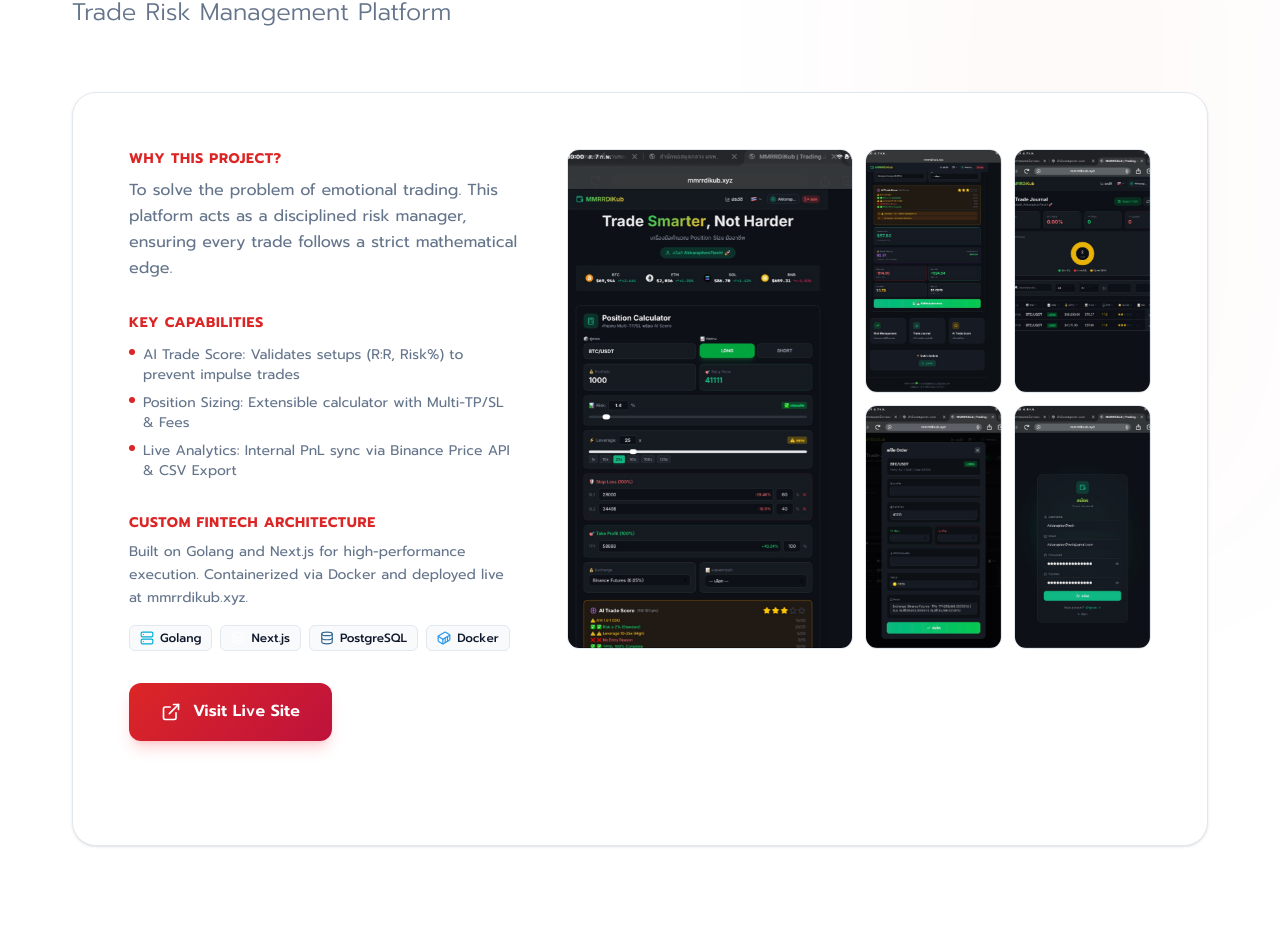
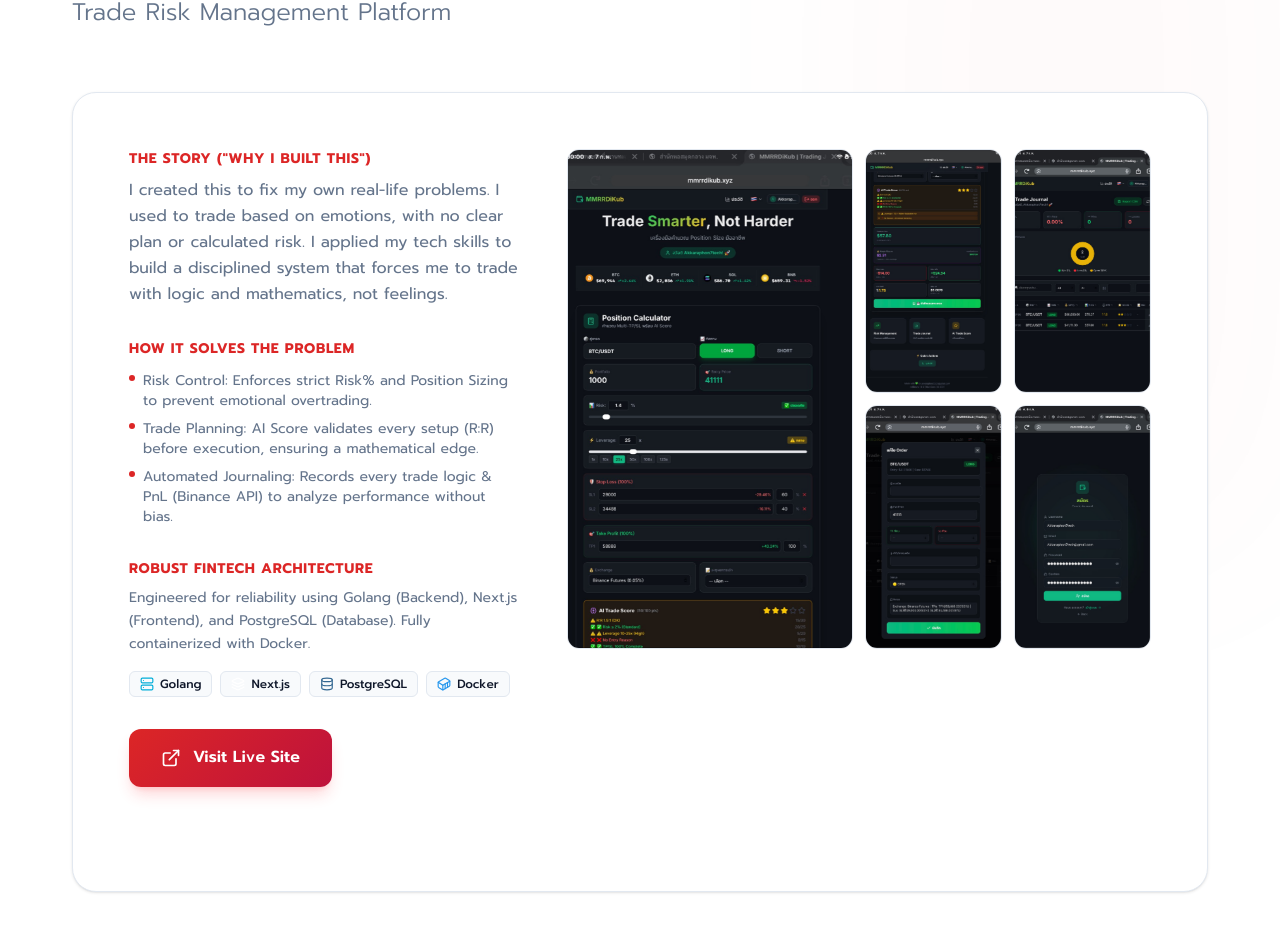
Before and after one commit to KhomTech/resumeakkaraphon, a Next.js app: page / in a window 1280 px wide. Shown: the part 1190-2115 px from the top of the page. Built offline with nearby package versions, Linux system fonts and the light colour scheme; grey boxes are pictures that could not be loaded.

Commit message:
Update MMRRDiKub content: Personal story & Tech Stack

```diff
--- a/app/components/LanguageProvider.tsx
+++ b/app/components/LanguageProvider.tsx
@@ -41,18 +41,18 @@ const translations = {
             badge: 'FEATURED PROJECT',
             title: 'MMRRDiKub',
             subtitle: 'Trade Risk Management Platform',
-            description: 'A professional Fintech tool designed to replace emotional trading with algorithmic logic.',
-            whyTitle: 'Why this project?',
-            why: 'To solve the problem of emotional trading. This platform acts as a disciplined risk manager, ensuring every trade follows a strict mathematical edge.',
-            featuresTitle: 'Key Capabilities',
+            description: 'A personal solution built to solve my own trading struggles: emotional decisions, lack of planning, and poor risk management.',
+            whyTitle: 'The Story ("Why I Built This")',
+            why: 'I created this to fix my own real-life problems. I used to trade based on emotions, with no clear plan or calculated risk. I applied my tech skills to build a disciplined system that forces me to trade with logic and mathematics, not feelings.',
+            featuresTitle: 'How it Solves the Problem',
             features: [
-                'AI Trade Score: Validates setups (R:R, Risk%) to prevent impulse trades',
-                'Position Sizing: Extensible calculator with Multi-TP/SL & Fees',
-                'Live Analytics: Internal PnL sync via Binance Price API & CSV Export'
+                'Risk Control: Enforces strict Risk% and Position Sizing to prevent emotional overtrading.',
+                'Trade Planning: AI Score validates every setup (R:R) before execution, ensuring a mathematical edge.',
+                'Automated Journaling: Records every trade logic & PnL (Binance API) to analyze performance without bias.'
             ],
-            techTitle: 'Custom Fintech Architecture',
-            techDetail: 'Built on Golang and Next.js for high-performance execution. Containerized via Docker and deployed live at mmrrdikub.xyz.',
-            stack: 'Core Technologies',
+            techTitle: 'Robust Fintech Architecture',
+            techDetail: 'Engineered for reliability using Golang (Backend), Next.js (Frontend), and PostgreSQL (Database). Fully containerized with Docker.',
+            stack: 'Golang | Next.js | PostgreSQL | Docker',
             visitSite: 'Visit Live Site',
             viewDetails: 'View Details',
         },
@@ -163,23 +163,23 @@ const translations = {
         },
         // Featured Project
         featured: {
-            badge: 'โปรเจกต์ไฮไลท์',
+            badge: 'FEATURED PROJECT',
             title: 'MMRRDiKub',
-            subtitle: 'แพลตฟอร์มบริหารความเสี่ยงสำหรับเทรดเดอร์',
-            description: 'เครื่องมือ Fintech ที่ช่วยเปลี่ยนการเทรดด้วย "อารมณ์" ให้เป็น "ระบบระเบียบ" ด้วยพลังของข้อมูล',
-            whyTitle: 'ทำไมต้องมีโปรเจกต์นี้?',
-            why: 'เพื่อแก้ปัญหา "Emotional Trading" ที่เป็นศัตรูอันดับ 1 ของเทรดเดอร์ ระบบนี้จะช่วยคัดกรอง Trade Setup ที่ไม่ได้เปรียบออกไป และเน้นเฉพาะไม้ที่มีสถิติดีเยี่ยมตามหลักคณิตศาสตร์',
-            featuresTitle: 'ฟีเจอร์เด็ด',
+            subtitle: 'Trade Risk Management Platform',
+            description: 'A personal solution built to solve my own trading struggles: emotional decisions, lack of planning, and poor risk management.',
+            whyTitle: 'The Story ("Why I Built This")',
+            why: 'I created this to fix my own real-life problems. I used to trade based on emotions, with no clear plan or calculated risk. I applied my tech skills to build a disciplined system that forces me to trade with logic and mathematics, not feelings.',
+            featuresTitle: 'How it Solves the Problem',
             features: [
-                'AI Trade Score: ระบบให้คะแนนความน่าจะเป็น (R:R) ช่วยตัดสินใจก่อนเข้าออเดอร์',
-                'Advanced Calculator: คำนวณ Position Sizing แม่นยำ รองรับ Multi-TP/SL',
-                'Real-time Market Data: ดึงราคาล่าสุดจาก Binance API มาคำนวณ PnL อัตโนมัติ'
+                'Risk Control: Enforces strict Risk% and Position Sizing to prevent emotional overtrading.',
+                'Trade Planning: AI Score validates every setup (R:R) before execution, ensuring a mathematical edge.',
+                'Automated Journaling: Records every trade logic & PnL (Binance API) to analyze performance without bias.'
             ],
-            techTitle: 'สถาปัตยกรรม Fintech',
-            techDetail: 'พัฒนาด้วย Golang (Backend) เพื่อความเร็วสูงสุด และ Next.js (Frontend) ที่ลื่นไหล Deploy จริงด้วย Docker บน Cloud Server',
-            stack: 'เทคโนโลยีเบื้องหลัง',
-            visitSite: 'ลองใช้งานจริง',
-            viewDetails: 'ดูเบื้องหลังการพัฒนา',
+            techTitle: 'Robust Fintech Architecture',
+            techDetail: 'Engineered for reliability using Golang (Backend), Next.js (Frontend), and PostgreSQL (Database). Fully containerized with Docker.',
+            stack: 'Golang | Next.js | PostgreSQL | Docker',
+            visitSite: 'Visit Live Site',
+            viewDetails: 'View Details',
         },
         // Experience
         experience: {
```
